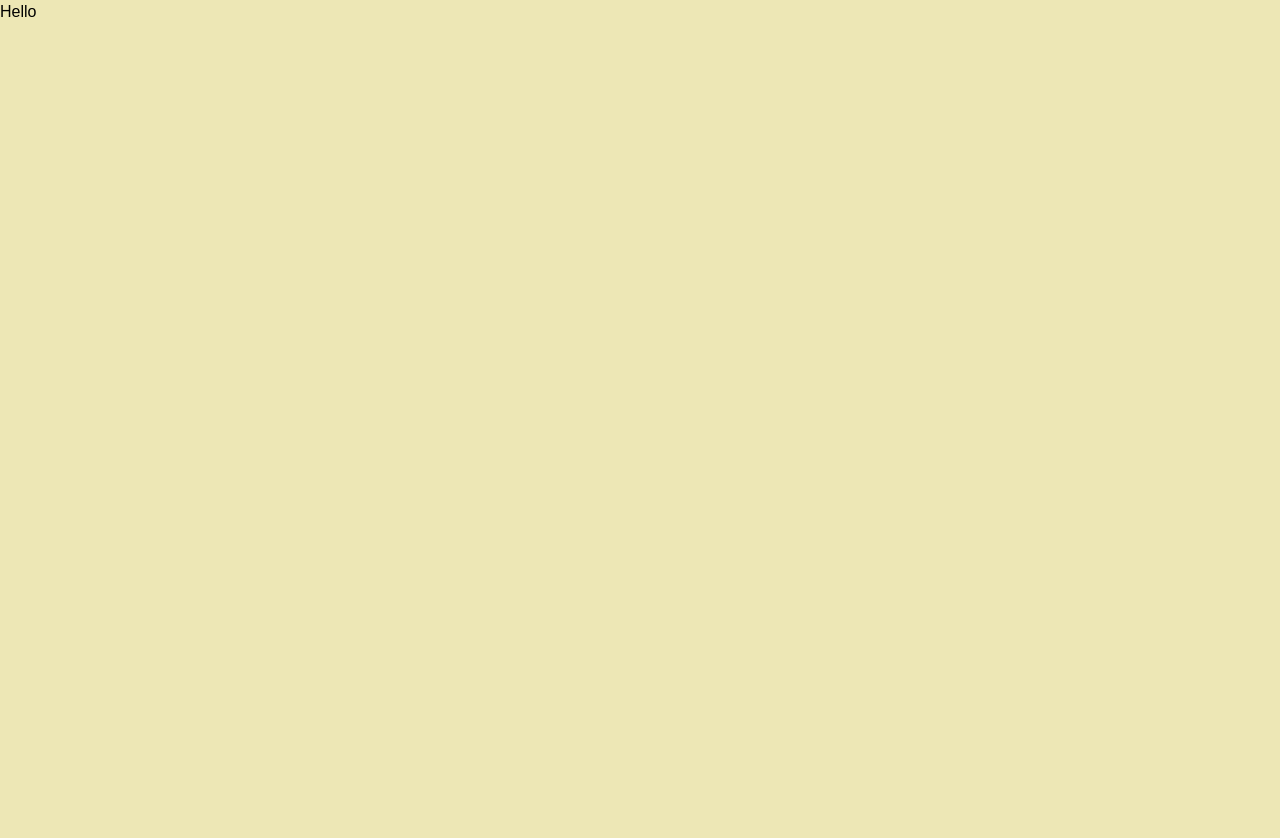
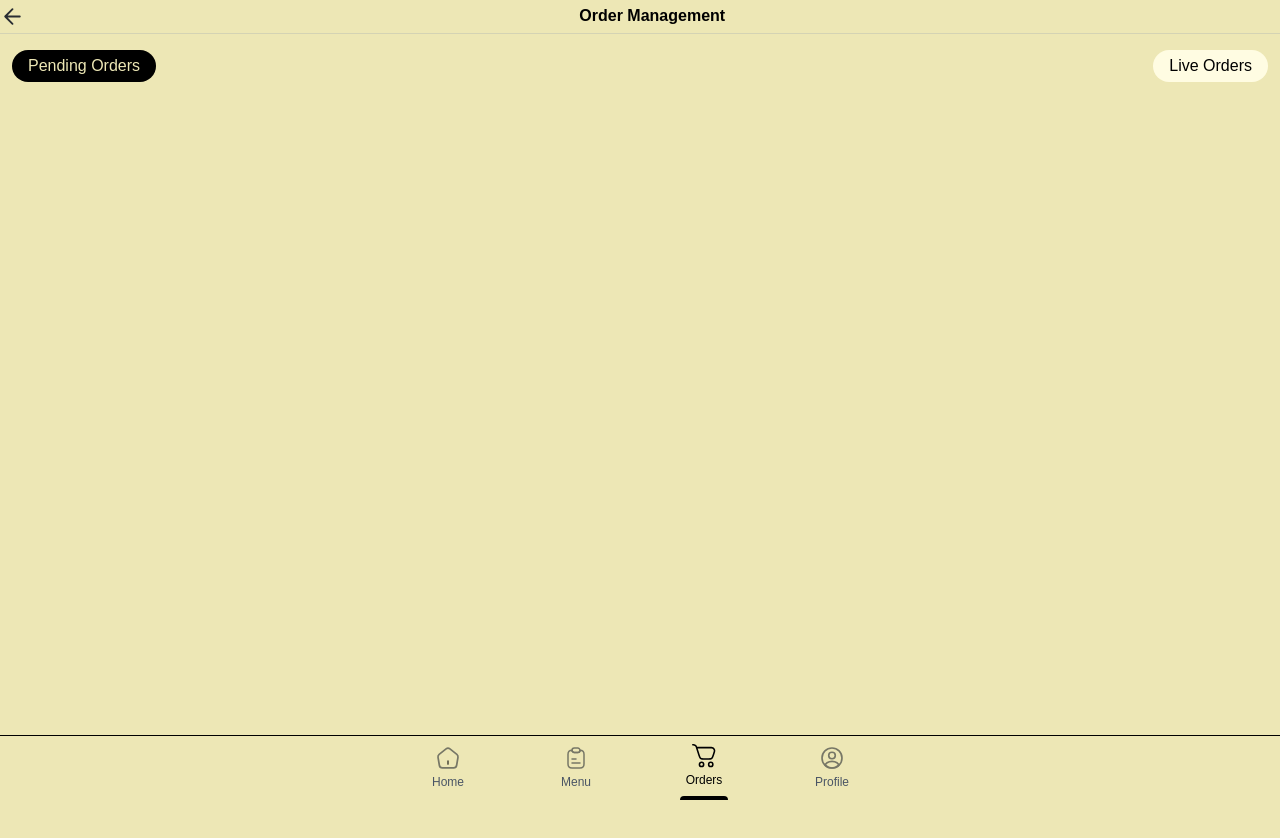
Before and after one commit to Dayveed-04/CampusCrave-Frontend, a Next.js app: page /vendor/orders in a window 1280 px wide. Shown: the top 838 px of the page. Before the commit the page ends 800 px from the top, so only its background shows below. Built offline with nearby package versions, Linux system fonts and the light colour scheme.

Commit message:
I added the top nav for the vendor order page, create a vendor bottom nav component, added the bottom nav to the vendor order page then started developing the vendor order page

```diff
--- a/src/app/student/orders/page.js
+++ b/src/app/student/orders/page.js
@@ -36,8 +36,8 @@ export default function OrdersPage() {
         {["My cart", "Ongoing", "Completed"].map((tab) => (
                  <Button
                         key={tab}
-                        backgroundColor={activeTab === tab ? 'bg-black' : 'bg-white'}
-                        color={activeTab === tab ? 'text-white' : 'text-black'}
+                        backgroundColor={activeTab === tab ? 'bg-black' : 'bg-[#FFFCE2]'}
+                        color={activeTab === tab ? 'text-[#EDE7B5]' : 'text-black'}
                         width="auto"
                         className="whitespace-nowrap !px-4 !py-1 text-md !rounded-3xl"
                         onClick={() => setActiveTab(tab)}
--- a/src/app/vendor/layout.js
+++ b/src/app/vendor/layout.js
@@ -1,13 +1,16 @@
 // Vendor routes and layout
 
 
-export default function VendorLayout({ children }) {
+import VendorNavigation from "@/components/navigations/VendorNavigation";
+
+
+export default function StudentLayout({ children }) {
   return (
-    <html lang="en">
-      <body
-      >
+    <div className="min-h-screen ">
+      <main className="pb-20">
         {children}
-      </body>
-    </html>
+      </main>
+      <VendorNavigation/>
+    </div>
   );
 }
--- a/src/app/vendor/orders/page.js
+++ b/src/app/vendor/orders/page.js
@@ -1,15 +1,60 @@
-// Incoming Orders
+"use client";
+
+import { BaseInput } from "@/components/baseInput";
+import Button from "@/components/button";
+import { Column, Row } from "@/components/flex";
+import { images } from "@/constants/image";
+import Image from "next/image";
+import { useState } from "react";
+
+export default function VendorOrdersPage()
+{
+    const [activeTab, setActiveTab] = useState("Pending Orders");
 
 
+    return (
+        <div className="min-h-screen ">
+            <div className="w-full  flex flex-row mb-1 mt-1">
+                <div className="text-black self-start cursor-pointer ">
+                <Image
+                    src={images.icons.backArrow}
+                    alt="Logo"
+                    width={25}
+                    height={25}
+                />
+                </div>
+                <h2 className="text-2xl font-semibold text-center w-full  text-base">Order Management</h2>
+            </div>
+            <div className="w-full h-px bg-gray-400 opacity-30 mb-4"></div>
+            <Row gap="gap-2" className="  px-3" justifyContent="between">
+                {["Pending Orders", "Live Orders"].map((tab) => (
+                        <Button
+                                key={tab}
+                                backgroundColor={activeTab === tab ? 'bg-black' : 'bg-[#FFFCE2]'}
+                                color={activeTab === tab ? 'text-[#EDE7B5]' : 'text-black'}
+                                width="auto"
+                                className="whitespace-nowrap !px-4 !py-1 text-md !rounded-3xl"
+                                onClick={() => setActiveTab(tab)}
+                            >
+                                {tab}
+                        </Button>
+                ))}
+            </Row>
 
 
+            <div>
+                {activeTab === "Live Orders" && (
+                <div className="px-3 py-4 mb-6 font-sans">
+                    <h2 className="text-sm font-bold mb-4">Outgoing Orders</h2>
 
+                    <div className="bg-[#FFFCE2] rounded-3xl p-4 mb-4 mr-2">
 
+                    </div>
 
-export default function VendorOrders(){
-    return(
-        <div>
-            Hello
+                </div>
+                )}
+            </div>
         </div>
-    )
+    );
+
 }
--- /dev/null
+++ b/src/components/navigations/VendorNavigation.js
@@ -0,0 +1,68 @@
+'use client';
+
+import Link from 'next/link';
+import { usePathname } from 'next/navigation';
+import { images } from '@/constants/image';
+
+const VendorNavigation = () => {
+  const pathname = usePathname();
+
+  const navItems = [
+    {
+      name: 'Home',
+      href: '/vendor/dashboard',
+      icon: images.icons.HomeIcon,
+    },
+    {
+      name: 'Menu',
+      href: '/vendor/menu',
+      icon: images.icons.MenuIcon,
+    },
+    {
+      name: 'Orders',
+      href: '/vendor/orders',
+      icon: images.icons.OrderIcon,
+    },
+    {
+      name: 'Profile',
+      href: '/vendor/profile',
+      icon: images.icons.ProfileIcon,
+    },
+  ];
+
+  return (
+    <nav className="fixed bottom-0 left-0 right-0 bg-[#EDE7B5]  border-t border-black pb-safe z-50">
+      <div className="flex items-center justify-around h-16 max-w-lg mx-auto">
+        {navItems.map((item) => {
+          const isActive = pathname === item.href;
+          const Icon = item.icon;
+
+          return (
+            <Link
+              key={item.name}
+              href={item.href}
+              className={`flex flex-col items-center justify-center flex-1 h-full space-y-1 ${
+                isActive
+                  ? 'text-black'
+                  : 'text-gray-600'
+              }`}
+            >
+              <img
+                src={item.icon}
+                alt={`${item.name} icon`}
+                className={`w-6 h-6 ${isActive ? 'filter brightness-0 saturate-100' : 'opacity-60'}`}
+              />
+
+              <span className="text-xs font-medium">{item.name}</span>
+              {isActive && (
+                <div className="absolute bottom-0 w-12 h-1 bg-black rounded-t-full" />
+              )}
+            </Link>
+          );
+        })}
+      </div>
+    </nav>
+  );
+};
+
+export default VendorNavigation;
```
